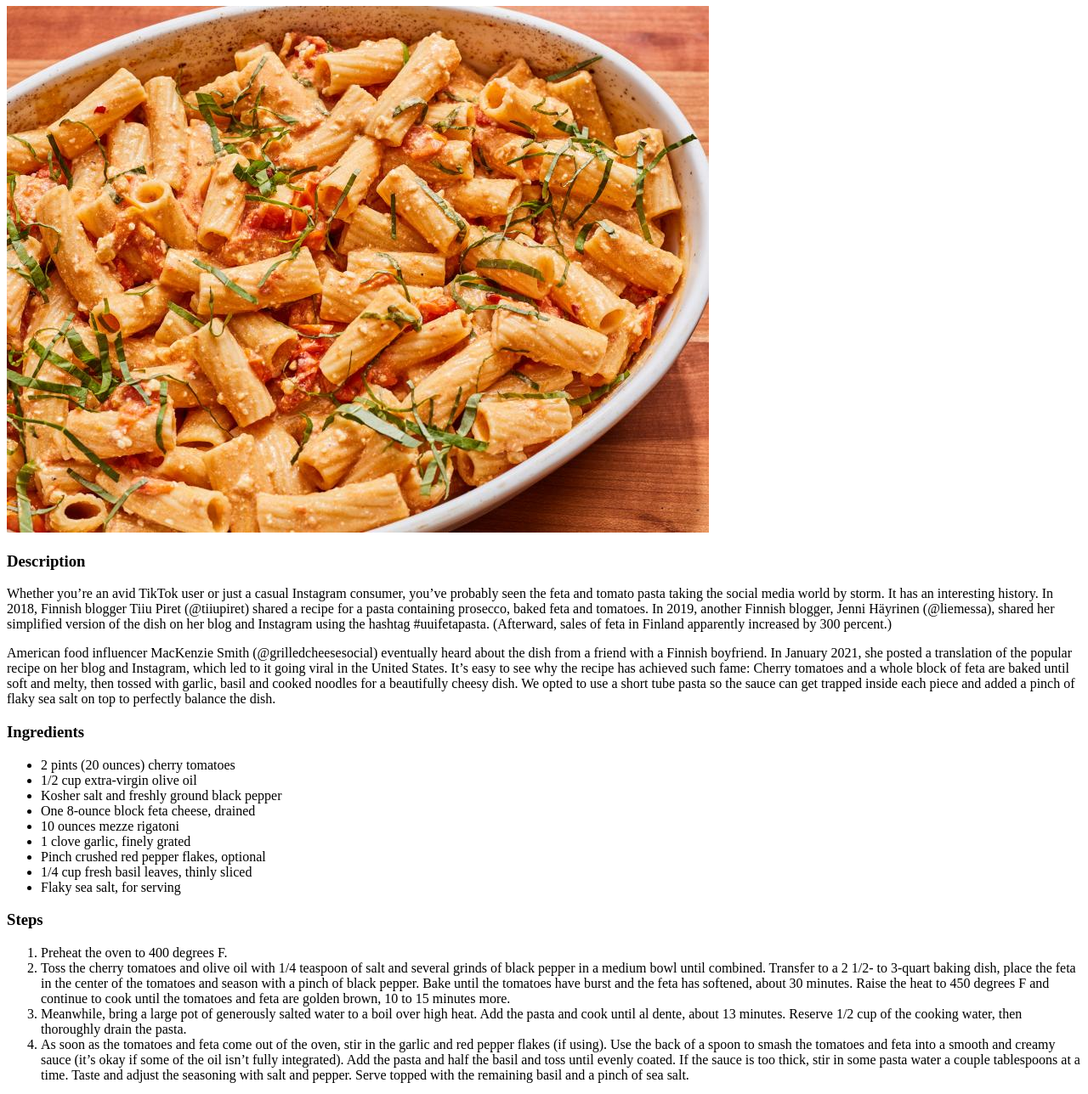
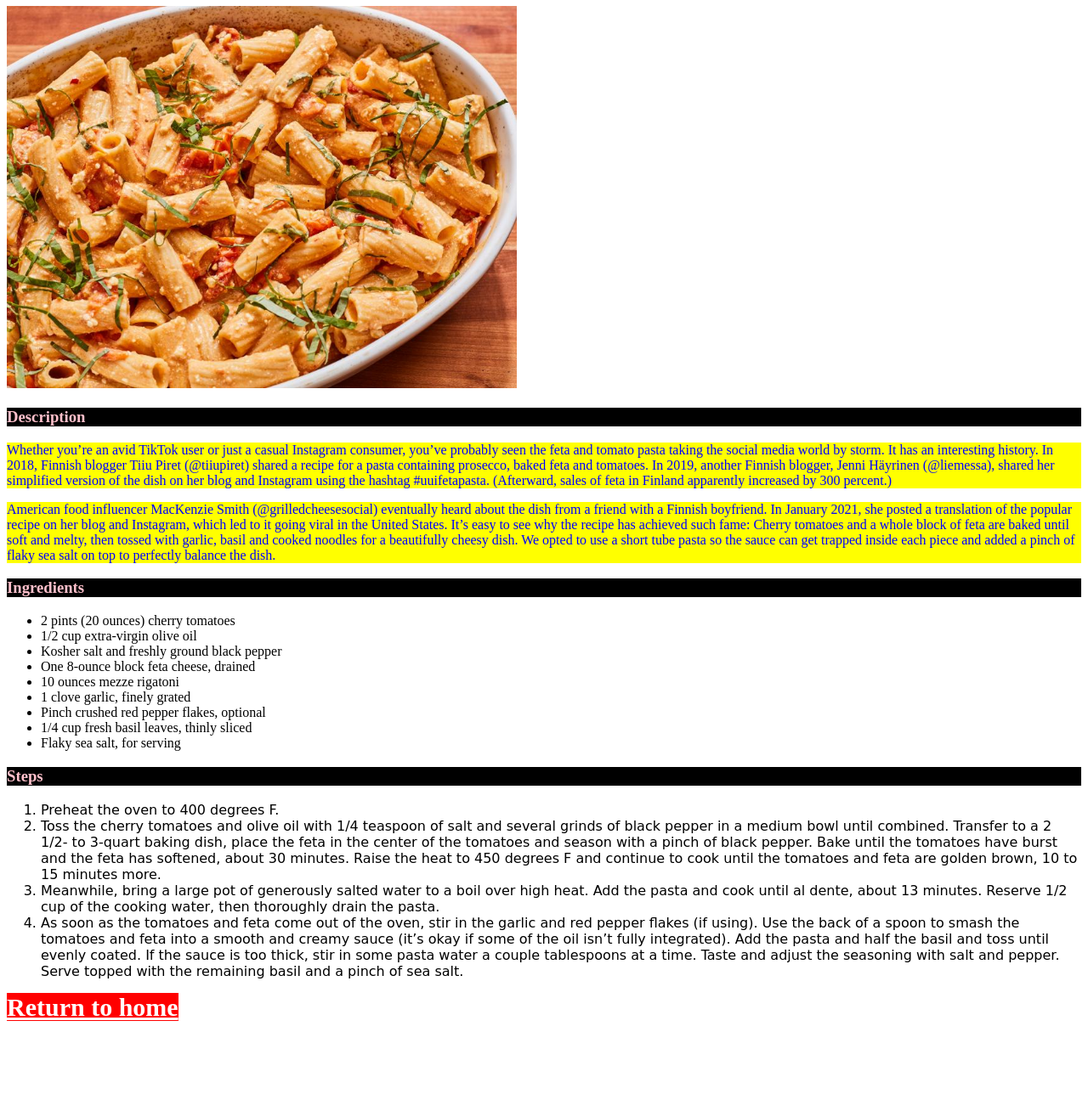
Before and after one commit to jbialkin98/odin-recipes, a plain HTML site: page recipes/baked_feta_pasta.html in a window 1280 px wide. Shown: the part 73-1361 px from the top of the page at 85% size. After the commit the page ends 1292 px from the top, so only its background shows below. Drawn offline with Linux system fonts and the light colour scheme; files that its build step writes are made by us from their sources.

Commit message:
Fix references to CSS file and stylize HTML

```diff
--- a/recipes/baked_feta_pasta.html
+++ b/recipes/baked_feta_pasta.html
@@ -3,7 +3,7 @@
     <head>
         <meta charset="UTF-8">
         <title>Baked Feta Pasta</title>
-        <link ref="stylesheet" href="style.css">
+        <link rel="stylesheet" href="../style.css">
     </head>
 
     <body>
@@ -11,6 +11,7 @@
         <img src="../img/pasta_picture.jpeg" alt="pasta picture">
 
         <h3>Description</h3>
+        <div id="pasta-description">
             <p>
                 Whether you’re an avid TikTok user or just a casual
                 Instagram consumer, you’ve probably seen the feta and
@@ -39,6 +40,7 @@
                 added a pinch of flaky sea salt on top to perfectly balance
                 the dish.
             </p>
+        </div>
 
         <h3>Ingredients</h3>
         <ul>
@@ -54,7 +56,7 @@
         </ul>
 
         <h3>Steps</h3>
-        <ol>
+        <ol class="steps">
             <li>Preheat the oven to 400 degrees F.</li>
             <li>
                 Toss the cherry tomatoes and olive oil with 1/4
@@ -85,6 +87,6 @@
             </li>
         </ol>
 
-        <p><a href="../index.html">Return to home</a></p>
+        <p class="home"><a href="../index.html">Return to home</a></p>
     </body>
 </html>
--- a/style.css
+++ b/style.css
@@ -0,0 +1,33 @@
+a {
+    background-color: red;
+    color: white;
+    font-size: 30px;
+    font-weight: bold;
+}
+
+h1 {
+    color: purple;
+}
+
+p {
+    color: blue;
+    background-color: yellow;
+}
+
+h3 {
+    color: pink;
+    background-color: black;
+}
+
+img {
+    height: auto;
+    width: 600px;
+}
+
+.home {
+    background-color: white;
+}
+
+.steps {
+    font-family: "Brush Script MT", cursive;
+}
```
Also changed, not shown: index.html (+1 -1 lines), recipes/brownies.html (+3 -3 lines), recipes/steak_and_potatoes.html (+3 -3 lines). Lines whose indentation alone changed are shown as unchanged.
